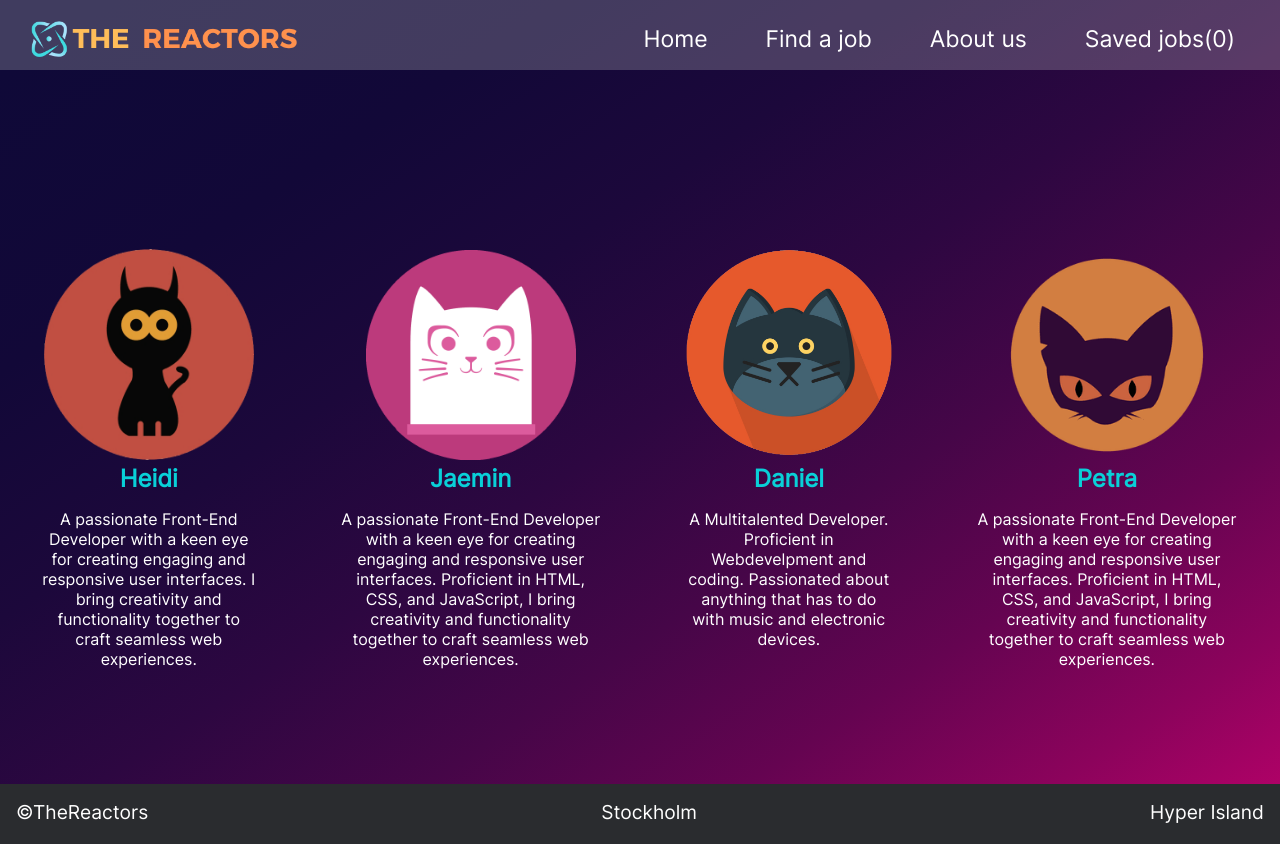
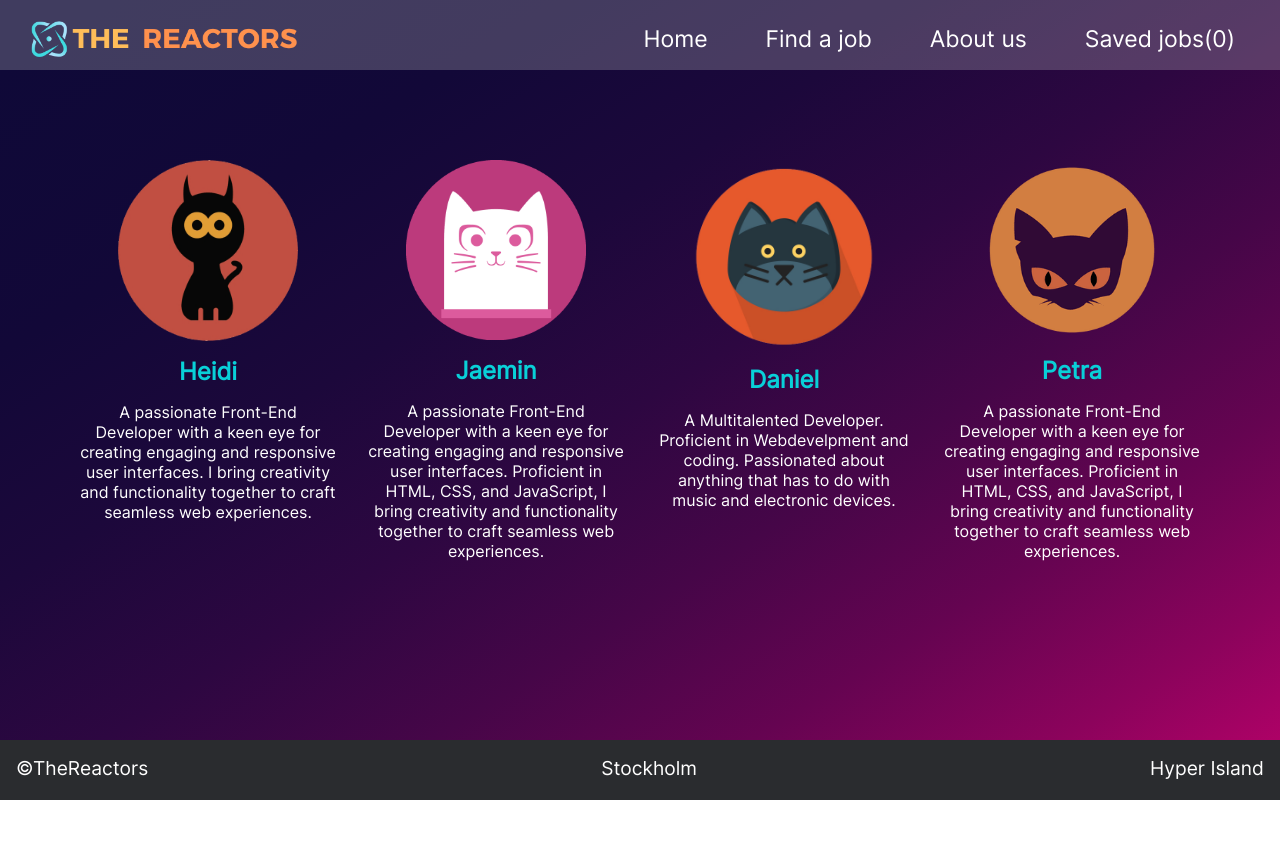
Before and after one commit to Minimoocodes/the-reactors, a React (Create React App) app: page /profiles in a window 1280 px wide. After the commit the page ends 800 px from the top, so only its background shows below. Built offline with nearby package versions, Linux system fonts and the light colour scheme.

Commit message:
changes in profiles

```diff
--- a/src/Blocks/Footer.css
+++ b/src/Blocks/Footer.css
@@ -1,4 +1,5 @@
 .footer {
+  align-self: flex-end;
   flex-wrap: wrap;
   position: relative;
   height: 1rem;
@@ -8,7 +9,29 @@
   margin-right: auto;
   color: white;
   overflow: hidden;
+  padding-bottom: 60px;
+}
 
+.footer_wrap {
+  display: flex;
+  flex-wrap: wrap;
+  justify-content: space-between;
+  align-items: center;
+  font-size: 1.2rem;
+  padding: 1rem;
+  max-width: 80rem;
+  margin: 0 auto;
+}
+.footer {
+  position: fixed;
+  bottom: 0;
+  left: 0;
+  right: 0;
+  height: 1rem;
+  max-width: 100%;
+  background-color: #2a2c2f;
+  color: white;
+  overflow: hidden;
   padding-bottom: 60px;
 }
 
@@ -26,3 +49,6 @@
 .footer > p {
   margin: 0;
 }
+.footer > p {
+  margin: 0;
+}
--- a/src/Blocks/Global.css
+++ b/src/Blocks/Global.css
@@ -10,7 +10,7 @@
 }
 
 body {
-  /* background: rgb(2,0,36); */
+  height: auto;
   background: linear-gradient(
     to bottom right,
     #0f0938 4.5%,
@@ -23,24 +23,10 @@ body {
     #b9016a 99.3%,
     #bc016b 100%
   );
-  /* background-image: url(../Assets/Background\ Image@2x.svg); */
-
   font-family: "Inter";
-  min-height: 96vh;
-  max-height: 163vh;
-  min-height: 70vh;
-}
-
-@media screen and (max-width: 780px) {
-  .page {
-    padding: 0 20px 30px 20px;
-  }
-}
-
-@media screen and (max-width: 1000px) {
-  .page {
-    padding: 0 20px 30px 20px;
-  }
+  min-height: 100vh;
+  max-width: 1000vh; /* Adjusted the min-height */
+  background-size: cover; /* Ensures the gradient covers the entire viewport */
 }
 
 p {
--- a/src/Blocks/LandingPage.css
+++ b/src/Blocks/LandingPage.css
@@ -5,7 +5,8 @@
 
 .landing-page__wrapper {
   flex: 2;
-  min-height: 90vh;
+  min-height: 80vh;
+  max-height: 90vh;
 }
 
 .looking-for-job__wrapper {
--- a/src/Blocks/NavBar.css
+++ b/src/Blocks/NavBar.css
@@ -1,5 +1,6 @@
 .navbar_container {
   height: 2rem;
+  margin-bottom: 3rem;
 }
 
 .nav-menu {
--- a/src/Blocks/Profile.css
+++ b/src/Blocks/Profile.css
@@ -1,53 +1,61 @@
 .profile-container {
-  width: 150vh;
-  height: 68vh;
-  display: flex;
-  flex-direction: row;
-  align-items: baseline;
-  text-align: center;
-  justify-content: space-between;
-  margin: auto;
-  gap: 5rem;
-  margin-top: 13rem;
-  min-height: 65vh;
+  display: "flex";
+  flex-wrap: "wrap";
+  margin-left: 150;
+  margin-right: 50;
+  gap: 20;
+  margin-top: 50;
+  display: grid;
+  grid-template-columns: 1fr 1fr 1fr 1fr;
+  padding: 4rem;
 }
 
 .profile-image {
-  width: 210px;
   height: auto;
   margin: auto;
+  display: flex;
 }
 
 .hidden_introduction {
   margin: auto;
-  max-width: 50vh;
+  min-width: 50vh;
   text-align: center;
   margin-right: 20;
   flex: 1;
   padding: 5rem;
 }
 
+.hidden-profile-container {
+  padding: 1rem;
+  text-align: center;
+}
+
 .hidden-profile {
+  position: fixed;
+  top: 50%;
+  left: 50%;
+  transform: translate(-50%, -50%);
   border: 2px solid #d9d9d9;
   border-radius: 25px;
-  padding: 20px;
-  height: 70vh;
-  margin-top: -10vh;
+  height: auto;
+  width: auto;
+  overflow: hidden;
 }
 
 /* skilsl area*/
 
 .skills_container {
-  margin-top: 4rem;
+  margin-top: 3rem;
 }
 
 .skills {
-  margin-top: 6rem;
+  margin-top: 3rem;
   text-align: left;
   list-style: none;
   display: flex;
   flex-wrap: wrap;
   gap: 15px;
+  margin-bottom: 2rem;
 }
 
 .skills li {
@@ -59,6 +67,7 @@
 
 ul.skills {
   margin-top: 2rem;
+  font-size: 1rem;
 }
 
 /* project area */
@@ -67,6 +76,9 @@ ul.skills {
   display: flex;
   justify-content: space-between; /* Distribute items evenly */
   gap: 10px;
+  min-width: 90vh;
+  margin-right: 5rem;
+  gap: 1rem;
 }
 
 /*font are*/
@@ -86,14 +98,17 @@ h2.profile_h2 {
 li {
   list-style-type: none;
   color: #ffffff;
+  font-size: 1.5rem;
 }
 
 .intro_h2 {
   margin-bottom: 1rem;
+  margin-top: 1rem;
 }
 
 p.description_p {
   margin-top: 2rem;
+  font-size: 1.3rem;
 }
 
 /* animation */
@@ -157,3 +172,34 @@ p.description_p {
 .button-1:focus {
   background-color: #f082ac;
 }
+
+@media only screen and (max-width: 1200px) {
+  .profile-container {
+    flex-direction: column;
+    align-items: center;
+    gap: 2rem;
+  }
+
+  .hidden_introduction {
+    max-width: 80%;
+  }
+
+  .hidden-profile {
+    height: auto;
+    margin-top: 0;
+  }
+
+  .project-section {
+    flex-direction: column;
+  }
+}
+
+@media only screen and (max-width: 768px) {
+  .profile-container {
+    gap: 1rem;
+  }
+
+  .profile-image {
+    width: 150px;
+  }
+}
--- a/src/components/profile.js
+++ b/src/components/profile.js
@@ -23,14 +23,6 @@ const Profile = ({
     <div className="hidden-profile-container">
       {isActive && (
         <div introduction_section>
-          <button
-            className="close_btn"
-            onClick={closeProfile}
-            style={{ float: "right" }}
-          >
-            X
-          </button>
-
           <div className="hidden-profile" style={{ display: "flex" }}>
             <div className="hidden_introduction">
               <div
@@ -87,6 +79,13 @@ const Profile = ({
                 </ul>
               </div>
             </div>
+            <button
+              className="close_btn"
+              onClick={closeProfile}
+              style={{ float: "right" }}
+            >
+              X
+            </button>
           </div>
         </div>
       )}
```
